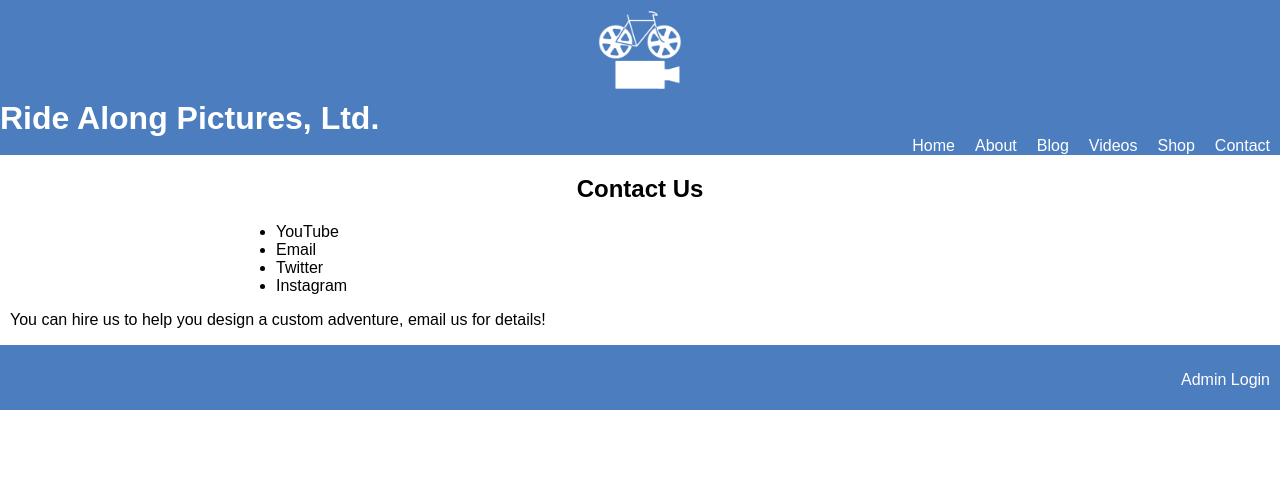
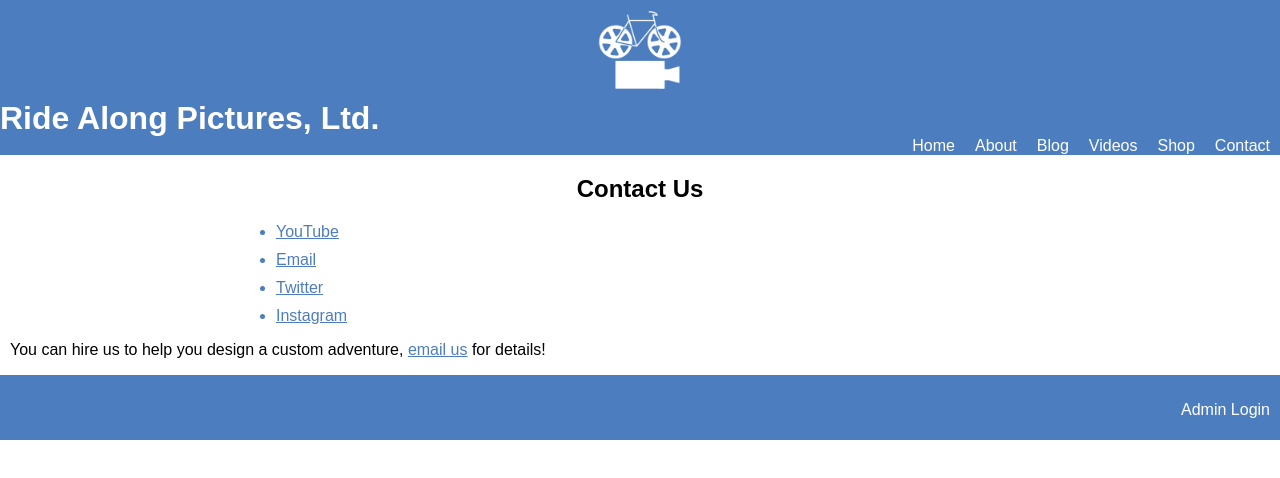
Before and after one commit to travissouthard/ride-along-react, a React (Create React App) app: page /contact in a window 1280 px wide. Shown: the top 478 px of the page. Built offline with nearby package versions, Linux system fonts and the light colour scheme; no server answers.

Commit message:
Added more styling to the static pages

```diff
--- a/src/components/Contact.jsx
+++ b/src/components/Contact.jsx
@@ -5,12 +5,12 @@ export default function Contact() {
         <main>
             <h2>Contact Us</h2>
             <ul>
-                <li>YouTube</li>
-                <li>Email</li>
-                <li>Twitter</li>
-                <li>Instagram</li>
+                <a href="https://www.youtube.com/channel/UC6P4_LQ-Y9QPVarkHEnCbEw" target="new"><li>YouTube</li></a>
+                <a href="mailto:ridealongpictures@gmail.com"><li>Email</li></a>
+                <a href="https://twitter.com/ridealongpics" target="new"><li>Twitter</li></a>
+                <a href="https://instagram.com/ridealongpictures" target="new"><li>Instagram</li></a>
             </ul>
-            <p>You can hire us to help you design a custom adventure, email us for details!</p>
+            <p>You can hire us to help you design a custom adventure,  <a href="mailto:ridealongpictures@gmail.com">email us</a> for details!</p>
         </main>
     )
 }
--- a/src/index.css
+++ b/src/index.css
@@ -21,6 +21,14 @@ header, nav {
 ul {
   width: 60%;
   margin: 0 auto;
+}
+
+li {
+  margin: 10px 0;
+}
+
+a {
+  color: var(--blue);
 }
 
 nav ul {
```
